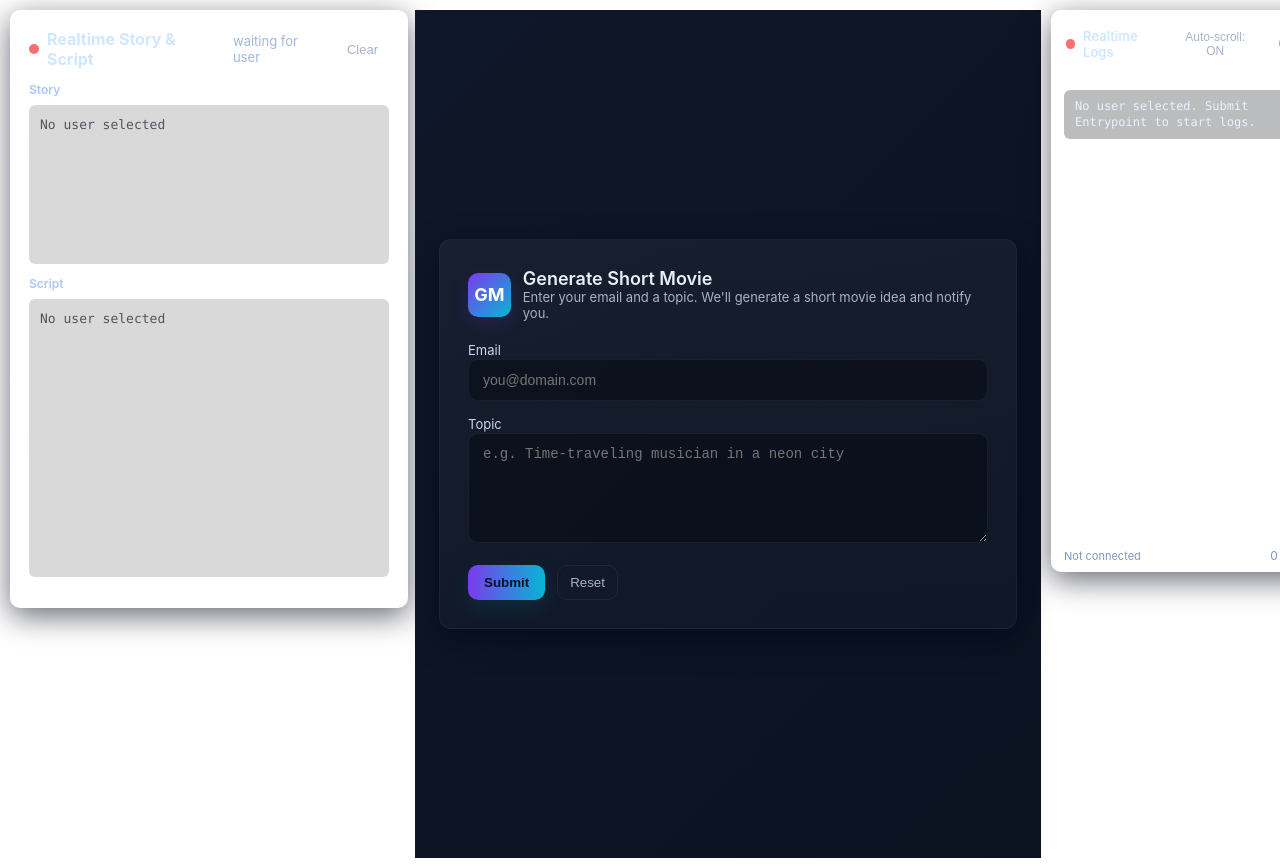
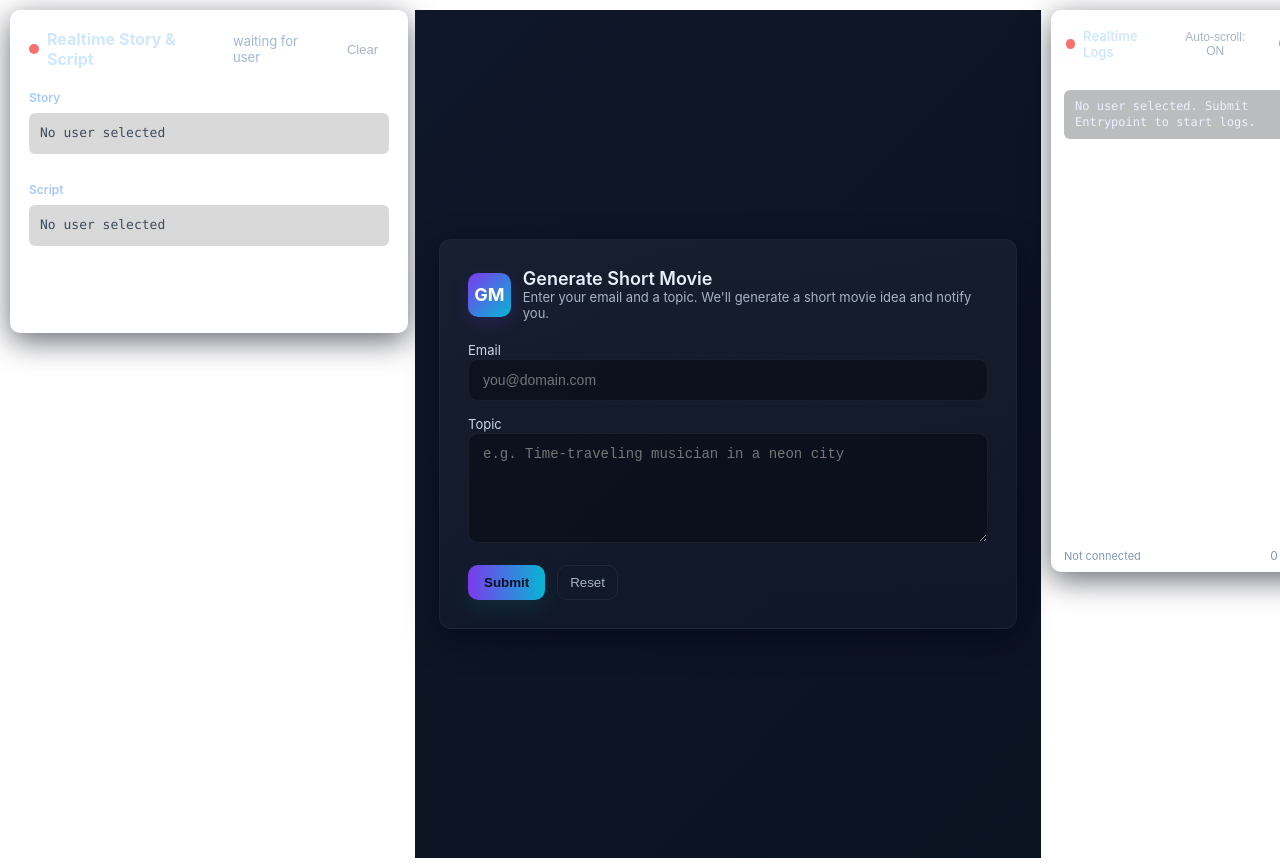
Before and after one commit to yatin94/genai-short-movie-fe, a React (Create React App) app: page / in a window 1280 px wide. Shown: the top 868 px of the page. Built offline with nearby package versions, Linux system fonts and the light colour scheme.

Commit message:
Color change

```diff
--- a/src/real_time_data.js
+++ b/src/real_time_data.js
@@ -50,14 +50,13 @@ export default function RealTimeData({ userId }) {
                 setStory((prev) =>
                   prev ? prev + "\n\n" + String(parsed.story || "") : String(parsed.story || "")
                 );
-              // append script chunks instead of replacing so multiple script messages accumulate
+              // append script chunks so multiple script messages accumulate
               if ("script" in parsed)
                 setScript((prev) =>
                   prev ? prev + "\n\n" + String(parsed.script || "") : String(parsed.script || "")
                 );
                // allow older format: {message, status} -> append to story
                if (!("story" in parsed) && !("script" in parsed) && "message" in parsed) {
-                 // append message to story by default
                  setStory((s) => (s ? s + "\n\n" + parsed.message : String(parsed.message)));
                }
                return;
@@ -126,11 +125,13 @@ export default function RealTimeData({ userId }) {
     setScript("");
   };
 
-const styles = {
+  const styles = {
+    // limit the overall component to viewport height so main page doesn't scroll
     box: {
       width: 520,
       maxWidth: "100%",
-      minHeight: "70vh",
+      // ensure the component never exceeds viewport height minus some padding/header
+      maxHeight: "calc(100vh - 120px)",
       borderRadius: 10,
       padding: 18,
       background: "linear-gradient(180deg, rgba(255,255,255,0.02), rgba(255,255,255,0.01))",
@@ -141,8 +142,15 @@ const styles = {
       flexDirection: "column",
       gap: 12,
       fontFamily: "Inter, Roboto, system-ui, -apple-system, 'Segoe UI', sans-serif",
+      overflow: "hidden", // prevent the box from scrolling the page
     },
-    header: { display: "flex", alignItems: "center", gap: 8, borderBottom: "1px solid rgba(255,255,255,0.02)", },
+    header: {
+      display: "flex",
+      alignItems: "center",
+      gap: 8,
+      borderBottom: "1px solid rgba(255,255,255,0.02)",
+      paddingBottom: 8,
+    },
     title: { fontSize: 16, fontWeight: 700, margin: 0, color: "#cfe7ff" },
     statusDot: (on) => ({
       width: 10,
@@ -155,31 +163,37 @@ const styles = {
       display: "flex",
       flexDirection: "column",
       gap: 12,
+      minHeight: 0, // allow children to shrink and enable inner scrolling
     },
+    // story smaller than script
     storySection: {
       display: "flex",
       flexDirection: "column",
       gap: 8,
-      flex: 1,
-      minHeight: 80,      // Prevent collapsing
-      maxHeight: "40vh",  // Optional: Constrain maximum height
+      flex: "0 1 30%", // take ~30% of available height
+      minHeight: 80,
+      maxHeight: "40%", // relative to box
+      minWidth: 0,
     },
     scriptSection: {
       display: "flex",
       flexDirection: "column",
       gap: 8,
-      flex: 2,
-      minHeight: 180,     // Prevent collapsing
-      maxHeight: "60vh",  // Optional: Constrain maximum height
+      flex: "1 1 70%", // take remaining (~70%) of available height
+      minHeight: 120,
+      maxHeight: "70%",
+      minWidth: 0,
     },
+    // scrolling areas inside each section
     scrollArea: {
-      flex: 1,
-      overflowY: "auto",   // Enable vertical scrolling
-      overflowX: "hidden", // Disable horizontal scrolling
+      height: "100%",
+      overflowY: "auto",
+      overflowX: "hidden",
       padding: 10,
       borderRadius: 6,
       background: "rgba(0,0,0,0.15)",
       border: "1px solid rgba(255,255,255,0.02)",
+      boxSizing: "border-box",
     },
     sectionTitle: { fontSize: 12, fontWeight: 600, color: "#a7c8ff" },
     pre: {
@@ -187,7 +201,7 @@ const styles = {
       fontFamily: "Menlo, monospace",
       fontSize: 13,
       lineHeight: 1.45,
-      color: "#4f565fff",
+      color: "#3e4c5dff",
       margin: 0,
     },
     footer: { display: "flex", gap: 8, alignItems: "center" },
@@ -200,7 +214,7 @@ const styles = {
       cursor: "pointer",
       fontSize: 13,
     },
-};
+  };
 
   return (
     <div style={styles.box} aria-live="polite" aria-label="Realtime story and script">
```
